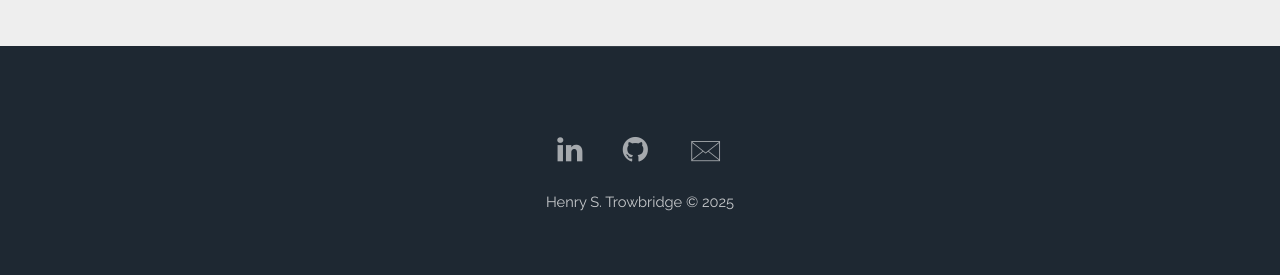
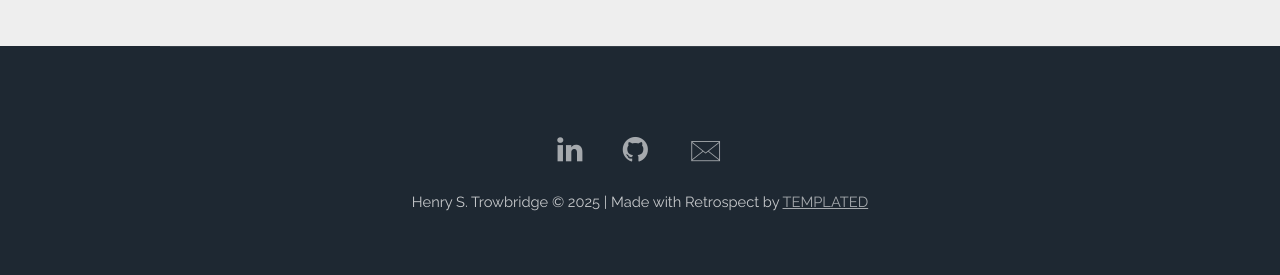
Before and after one commit to henry7720/Henry-Codes-Portfolio, a plain HTML site: page index.html in a window 1280 px wide. Shown: the part 2940-3215 px from the top of the page. Drawn offline with Linux system fonts and the light colour scheme.

Commit message:
license compliance

```diff
--- a/index.html
+++ b/index.html
@@ -117,7 +117,8 @@
                         <span class="label">Email</span>
                     </a></li>
             </ul>
-            <p>Henry S. Trowbridge &copy; 2025</p>
+            <p>Henry S. Trowbridge &copy; 2025 | Made with Retrospect by <a href="https://templated.co/">TEMPLATED</a>
+            </p>
         </div>
     </footer>
     <!-- Scripts -->
```
Also changed, not shown: mission.html (+2 -1 lines), projects.html (+2 -1 lines).
